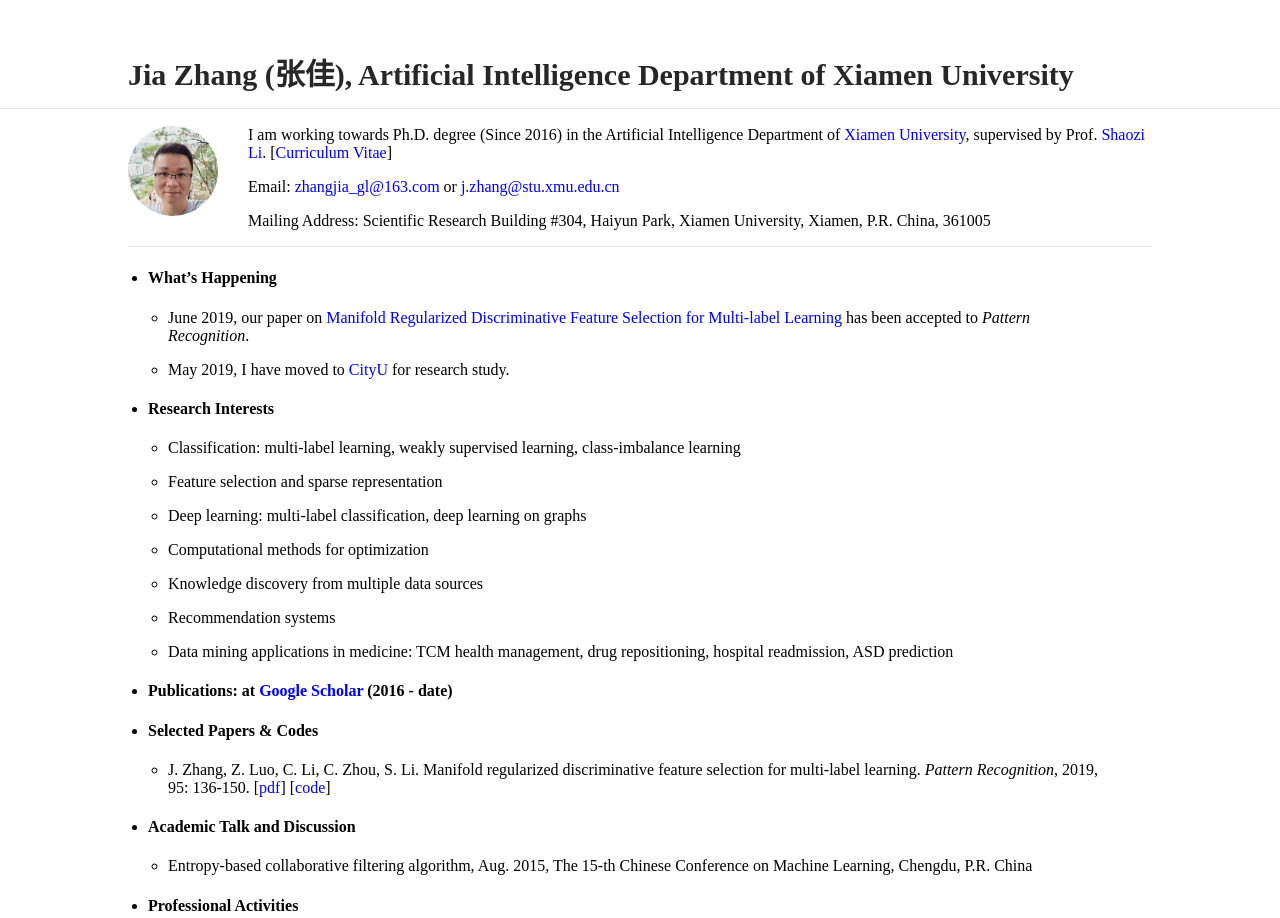
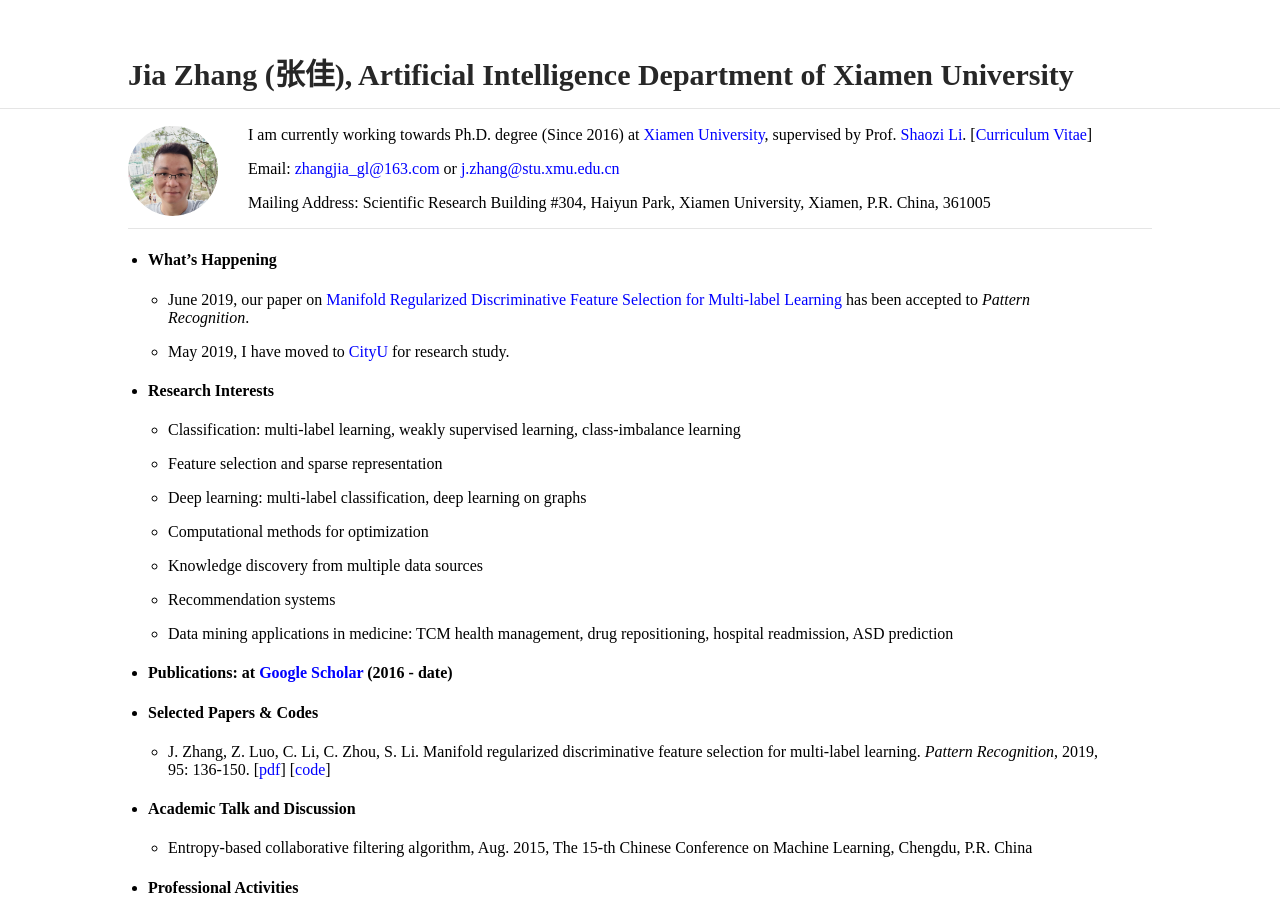
Before and after one commit to jiazhang-ml/jiazhang-ml.github.io, a Jekyll site: the page built from index.md, in a window 1280 px wide. Shown: the top 918 px of the page. Built offline with Jekyll 4.4.1, drawn with Linux system fonts in a browser that asks for light colours.

Commit message:
Update index.md

```diff
--- a/index.md
+++ b/index.md
@@ -4,7 +4,7 @@ layout: default
 
 <img class="profile-picture" src="jiazhang.jpg">
 
-I am working towards Ph.D. degree (Since 2016) in the Artificial Intelligence Department of [Xiamen University](https://www.xmu.edu.cn/), supervised by Prof. [Shaozi Li](http://imt.xmu.edu.cn/szdw.html). [[Curriculum Vitae](resume.pdf)]
+I am currently working towards Ph.D. degree (Since 2016) at [Xiamen University](https://www.xmu.edu.cn/), supervised by Prof. [Shaozi Li](http://imt.xmu.edu.cn/szdw.html). [[Curriculum Vitae](resume.pdf)]
 
 Email: [zhangjia_gl@163.com](mailto:zhangjia_gl@163.com) or [j.zhang@stu.xmu.edu.cn](mailto:j.zhang@stu.xmu.edu.cn)
 
```
